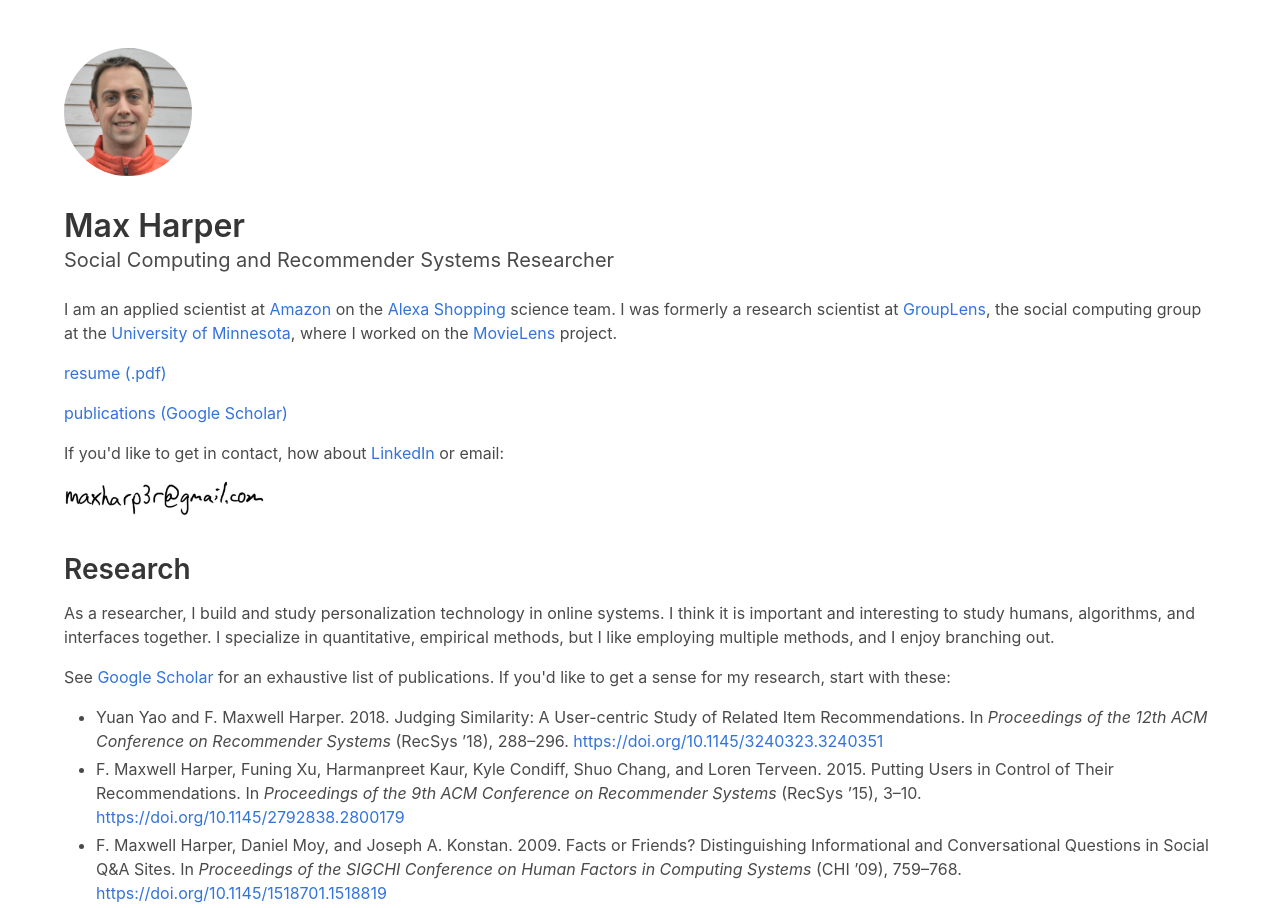
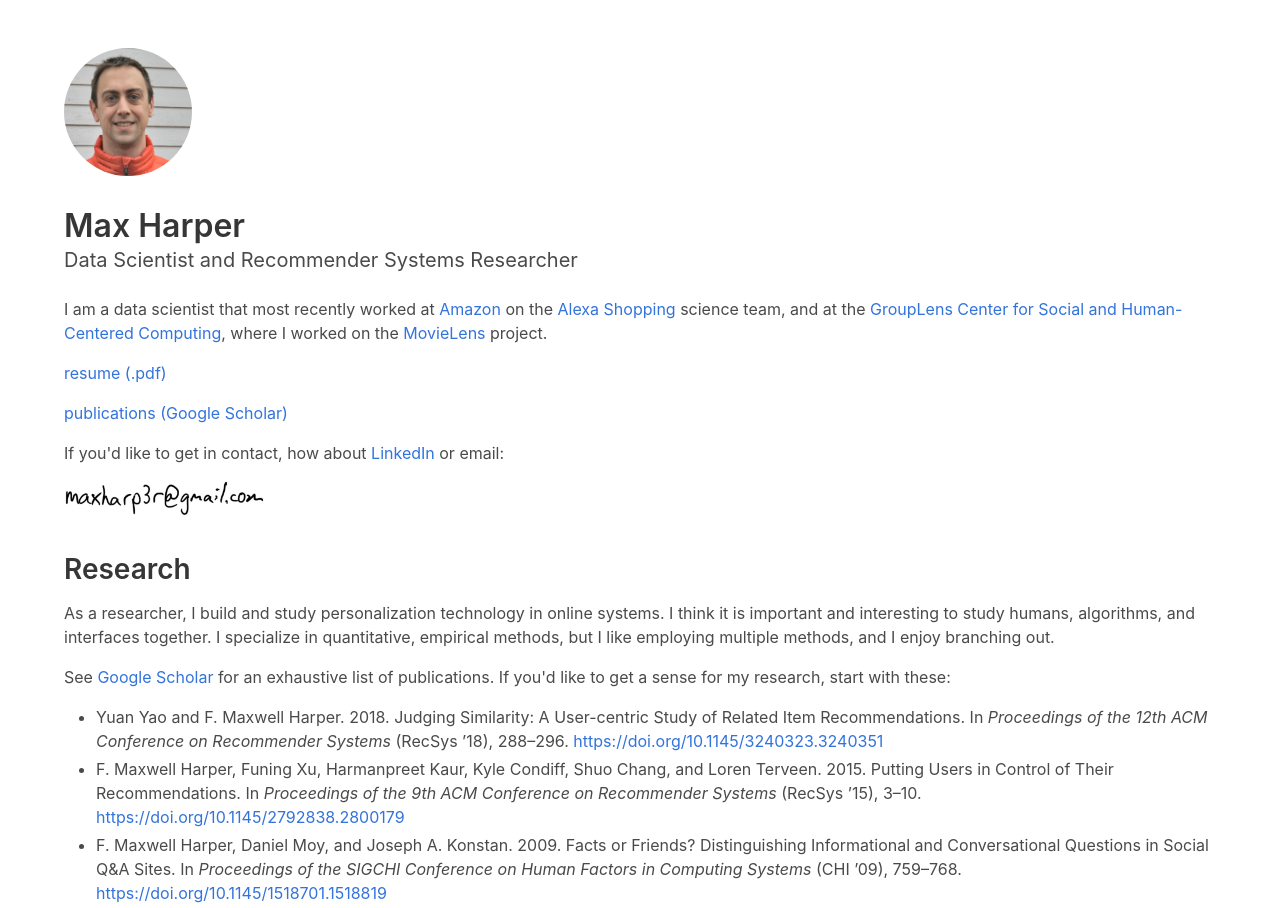
Before and after one commit to maxharp3r/maxharp3r.github.io, an Eleventy site: page src/index.md in a window 1280 px wide. Shown: the top 908 px of the page. Built offline with nearby package versions, Linux system fonts and the light colour scheme; Eleventy itself is replaced by a stand-in of ours; files that its build step writes are made by us from their sources.

Commit message:
update resume 2023

```diff
--- a/docs/_config.yml
+++ /dev/null
@@ -1 +0,0 @@
-theme: jekyll-theme-cayman
--- a/package.json
+++ b/package.json
@@ -2,9 +2,8 @@
   "name": "maxharp3r.github.io",
   "version": "1.0.0",
   "description": "max's website",
-  "dependencies": {},
   "devDependencies": {
-    "@11ty/eleventy": "0.12.1"
+    "@11ty/eleventy": "^1.0.2"
   },
   "scripts": {
     "clean": "rm -rf docs/*",
--- a/src/_includes/base.njk
+++ b/src/_includes/base.njk
@@ -8,7 +8,7 @@ title: Max Harper
 <head>
     <meta charset="utf-8">
     <meta name="viewport" content="width=device-width, initial-scale=1">
-    <meta name="Description" content="Max Harper, Social Computing and Recommender Systems Research">
+    <meta name="Description" content="Max Harper, Data Scientist and Recommender Systems Researcher">
 
     <title>{{ title }}</title>
 
--- a/src/_includes/main.njk
+++ b/src/_includes/main.njk
@@ -9,7 +9,7 @@ layout: base.njk
         </figure>
 
         <h1 class="title">Max Harper</h1>
-        <h2 class="subtitle">Social Computing and Recommender Systems Researcher</h2>
+        <h2 class="subtitle">Data Scientist and Recommender Systems Researcher</h2>
 
         <div class="content">
             {{ content | safe }}
--- a/src/index.md
+++ b/src/index.md
@@ -3,10 +3,9 @@ layout: main.njk
 title: Max Harper
 ---
 
-I am an applied scientist at [Amazon](https://www.amazon.com/) on the
-[Alexa Shopping](https://www.amazon.com/alexa-voice-shopping/b?ie=UTF8&node=14552177011) science team.
-I was formerly a research scientist at [GroupLens](http://grouplens.org),
-the social computing group at the [University of Minnesota](http://www.cs.umn.edu),
+I am a data scientist that most recently worked at [Amazon](https://www.amazon.com/) on the
+[Alexa Shopping](https://www.amazon.com/alexa-voice-shopping/b?ie=UTF8&node=14552177011) science team, and
+at the [GroupLens Center for Social and Human-Centered Computing](http://grouplens.org),
 where I worked on the [MovieLens](http://movielens.org) project.
 
 [resume (.pdf)](/static/harper-resume.pdf)
```
Also changed, not shown: docs/index.html (+5 -6 lines), docs/posts/5117-overview/index.html (+1 -1 lines), docs/posts/movielens-datasets/index.html (+1 -1 lines), docs/posts/proxying-to-mlab/index.html (+1 -1 lines), docs/posts/putting-users-in-control/index.html (+1 -1 lines), docs/assets/apple-touch-icon-144-precomposed.png (deleted), docs/assets/favicon.ico (deleted), docs/assets/fmh.png (deleted), 5 other files.
